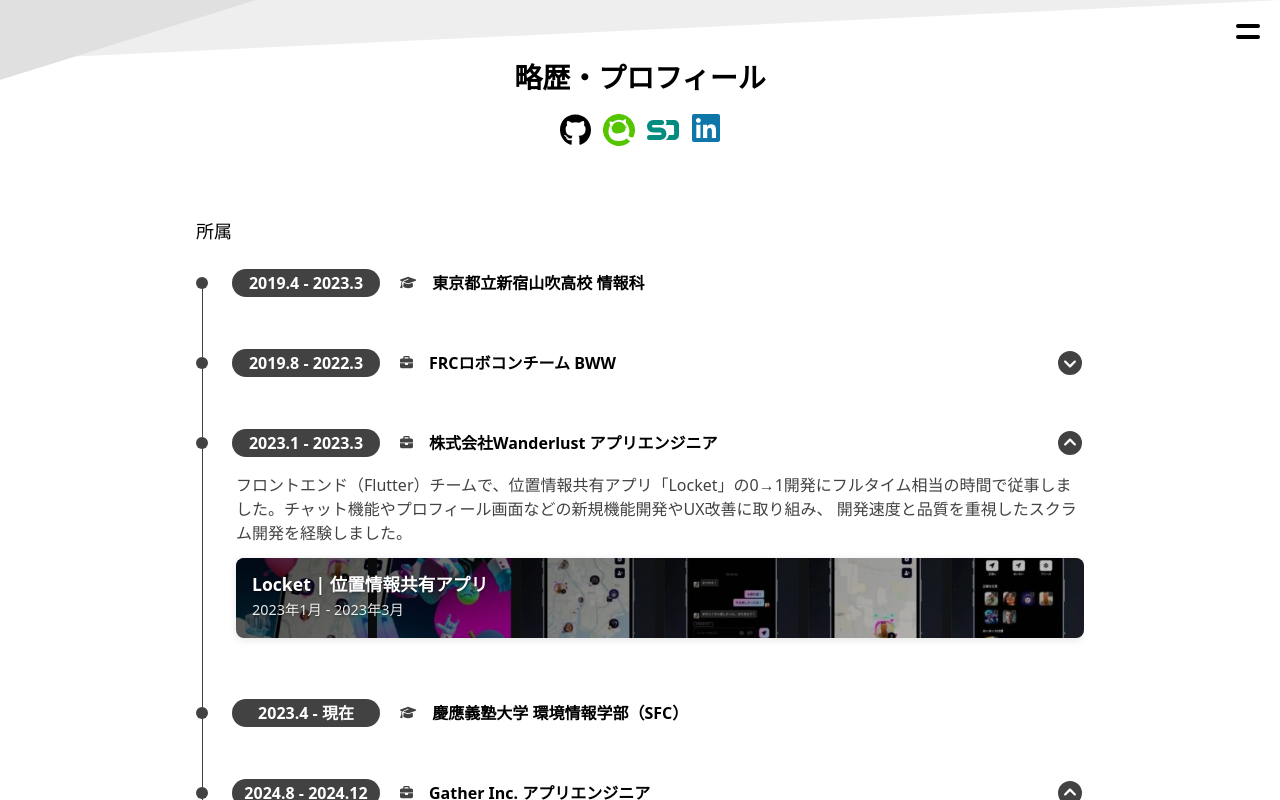
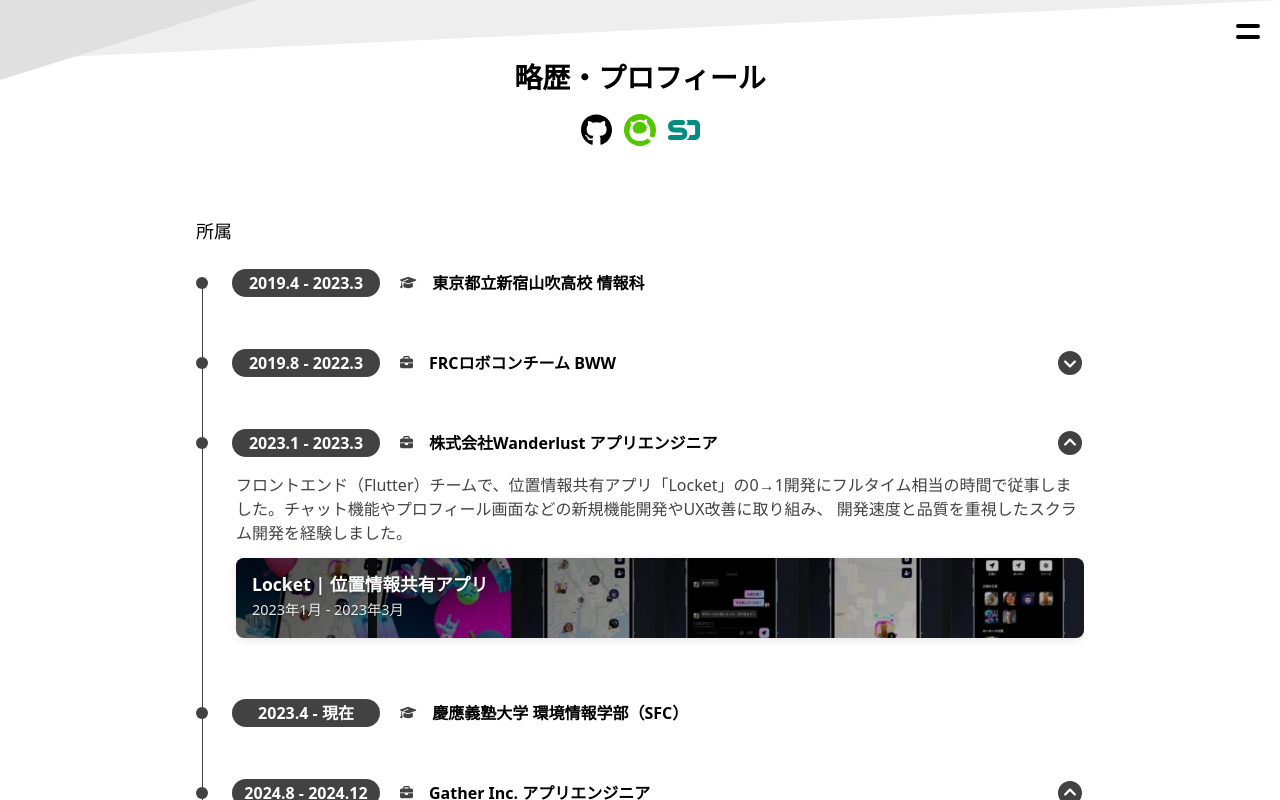
Before and after one commit to sakusaku3939/my-page, a Next.js app: page /profile in a window 1280 px wide. Shown: the top 800 px of the page. Built offline with nearby package versions, Linux system fonts and the light colour scheme; no server answers; a web font is replaced by a local one.

Commit message:
Update sns list

```diff
--- a/src/components/molecule/SnsList/SnsList.tsx
+++ b/src/components/molecule/SnsList/SnsList.tsx
@@ -24,10 +24,6 @@ const SnsList = () => {
         <SnsButton title={"Speaker Deck"} style={sns.speakerDeck} href={"https://speakerdeck.com/sakusaku3939"}>
           <FontAwesomeIcon icon={faSpeakerDeck} />
         </SnsButton>
-        <SnsButton title={"LinkedIn"} style={sns.linkedIn} href={"https://www.linkedin.com/in/yuki-aoki/"}>
-          <div className={sns.linkedInBackground} />
-          <FontAwesomeIcon icon={faLinkedin} />
-        </SnsButton>
       </div>
     </>
   );
```
